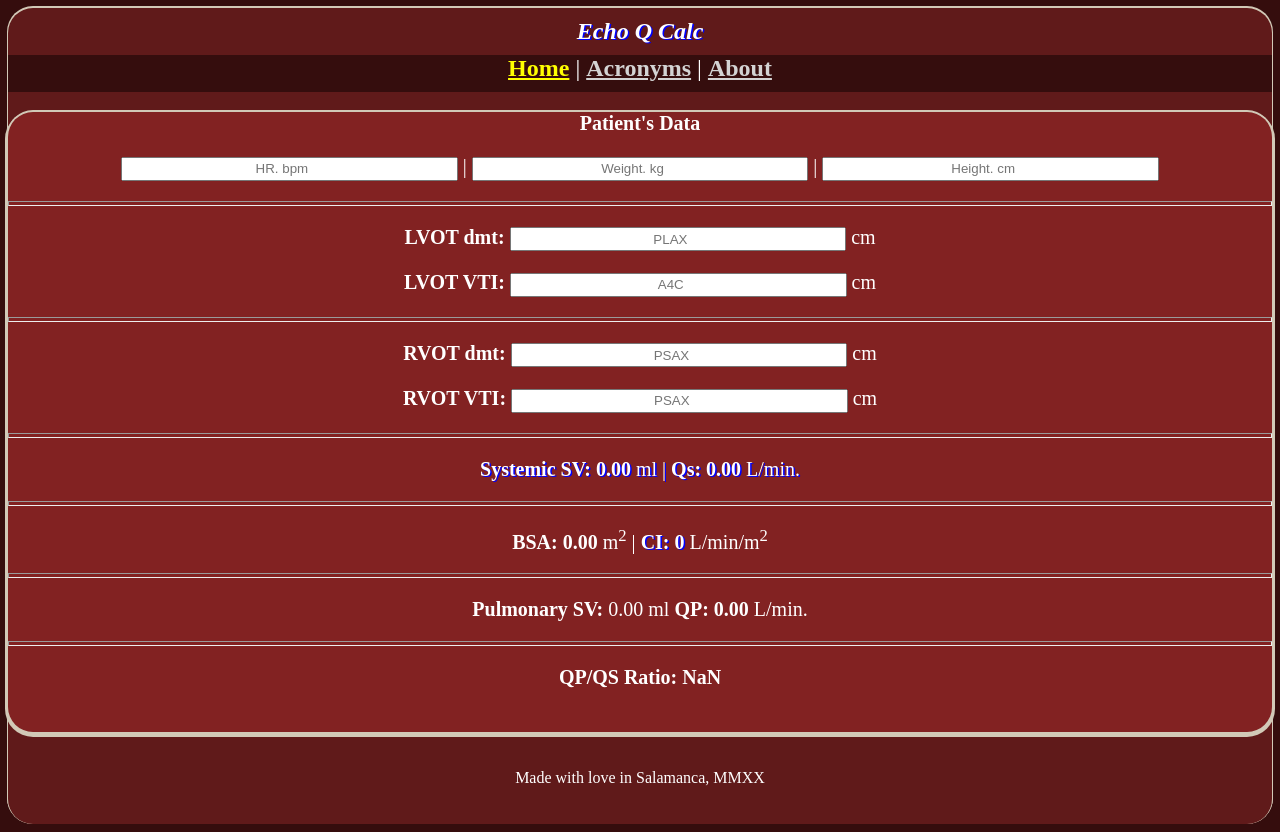
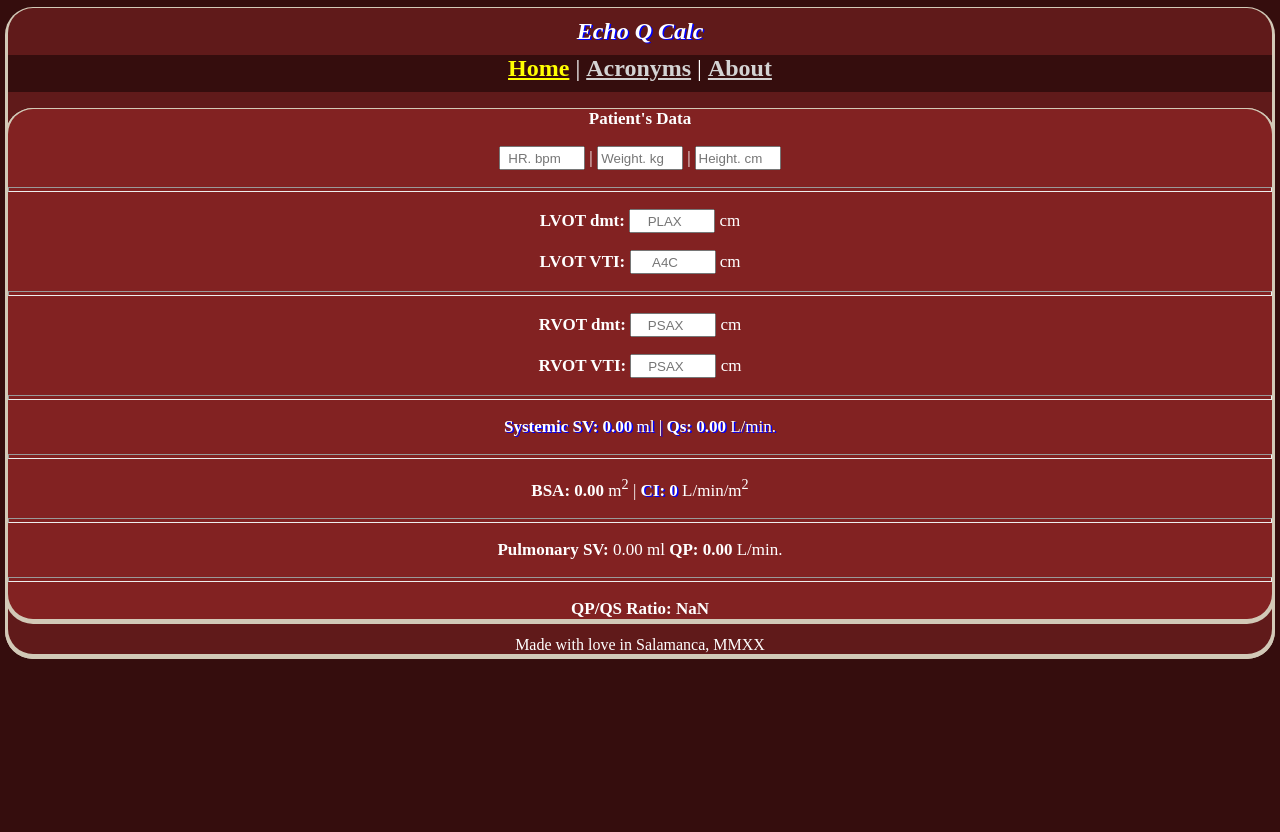
Before and after one commit to ed60hab/q, a Vue app: page / in a window 1280 px wide. After the commit the page ends 800 px from the top, so only its background shows below. Built offline with nearby package versions, Linux system fonts and the light colour scheme.

Commit message:
Style update

```diff
--- a/src/App.vue
+++ b/src/App.vue
@@ -25,7 +25,6 @@ header {
 }
 
 body {
-  background-image: url ("./assets/background.jpg");
   background-color: rgb(53, 13, 13);
 }
 
@@ -41,7 +40,7 @@ body {
   background-color: rgb(96, 26, 26);
   -webkit-box-shadow: 0px 1px 0px 1px hsl(40, 23%, 77%); /* Safari 3-4, iOS 4.0.2 - 4.2, Android 2.3+ */
   -moz-box-shadow: 0px 1px 0px 1px hsl(40, 23%, 77%); /* Firefox 3.5 - 3.6 */
-  box-shadow: 0px -1px 0px 1px hsl(40, 23%, 77%);
+  box-shadow: 0px 2px 0px 3px hsl(40, 23%, 77%);
 }
 
 .sqr {
@@ -49,7 +48,7 @@ body {
   font-family: "Times New Roman", Times, serif;
   -webkit-font-smoothing: antialiased;
   -moz-osx-font-smoothing: grayscale;
-  font-size: 20px;
+  font-size: 17px;
   font-weight: 100;
   text-align: center;
   color: white;
@@ -84,7 +83,7 @@ a[href^="mailto"] {
 }
 
 .info {
-  font-size: 18px;
+  font-size: 17px;
   text-align: left;
   margin-left: 15px;
   margin-right: 15px;
@@ -109,8 +108,8 @@ a[href^="mailto"] {
 }
 
 input[type="number"] {
-  width: 26%;
-  line-height: 15px;
+  width: 80px;
+  padding: 1px;
   /* padding: 13px 10px; */
   /* box-sizing: border-box; */
   /* border: 2px solid burlywood; */
--- a/src/components/Q.vue
+++ b/src/components/Q.vue
@@ -95,11 +95,8 @@
         <p>
           <strong>QP/QS Ratio: {{ QpQs }}</strong>
         </p>
-        <br />
       </div>
-      <br />
       <p class="mini">Made with love in Salamanca, MMXX</p>
-      <br />
     </div>
   </div>
 </template>
--- a/src/views/About.vue
+++ b/src/views/About.vue
@@ -29,11 +29,8 @@
           <a href="mailto:ed60hab@gmail.com">ed60hab@gmail.com</a>. I will be
           pleased to attend your comments or assist you.
         </p>
-        <br />
       </div>
     </div>
-    <br />
     <p class="mini">Made with love in Salamanca, MMXX</p>
-    <br />
   </div>
 </template>
--- a/src/views/Acronyms.vue
+++ b/src/views/Acronyms.vue
@@ -29,8 +29,6 @@
         <br />
       </div>
     </div>
-    <br />
     <p class="mini">Made with love in Salamanca, MMXX</p>
-    <br />
   </div>
 </template>
```
